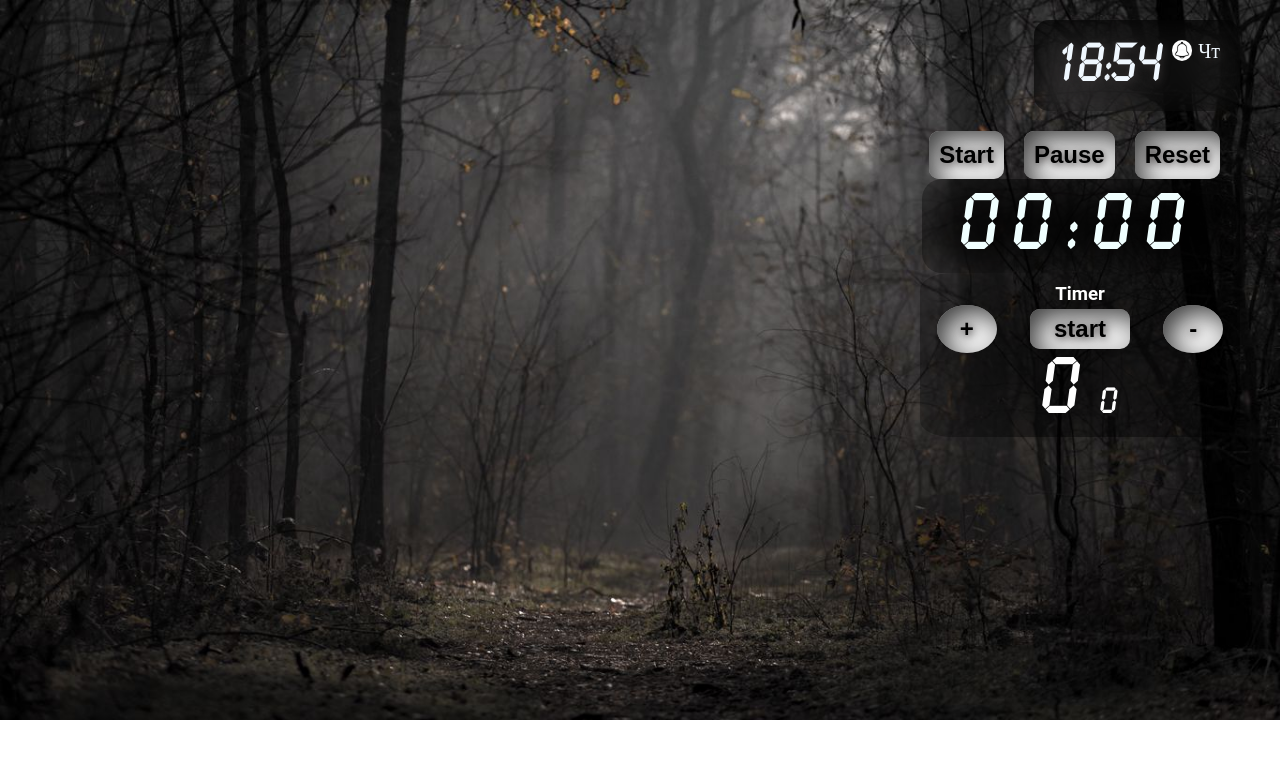
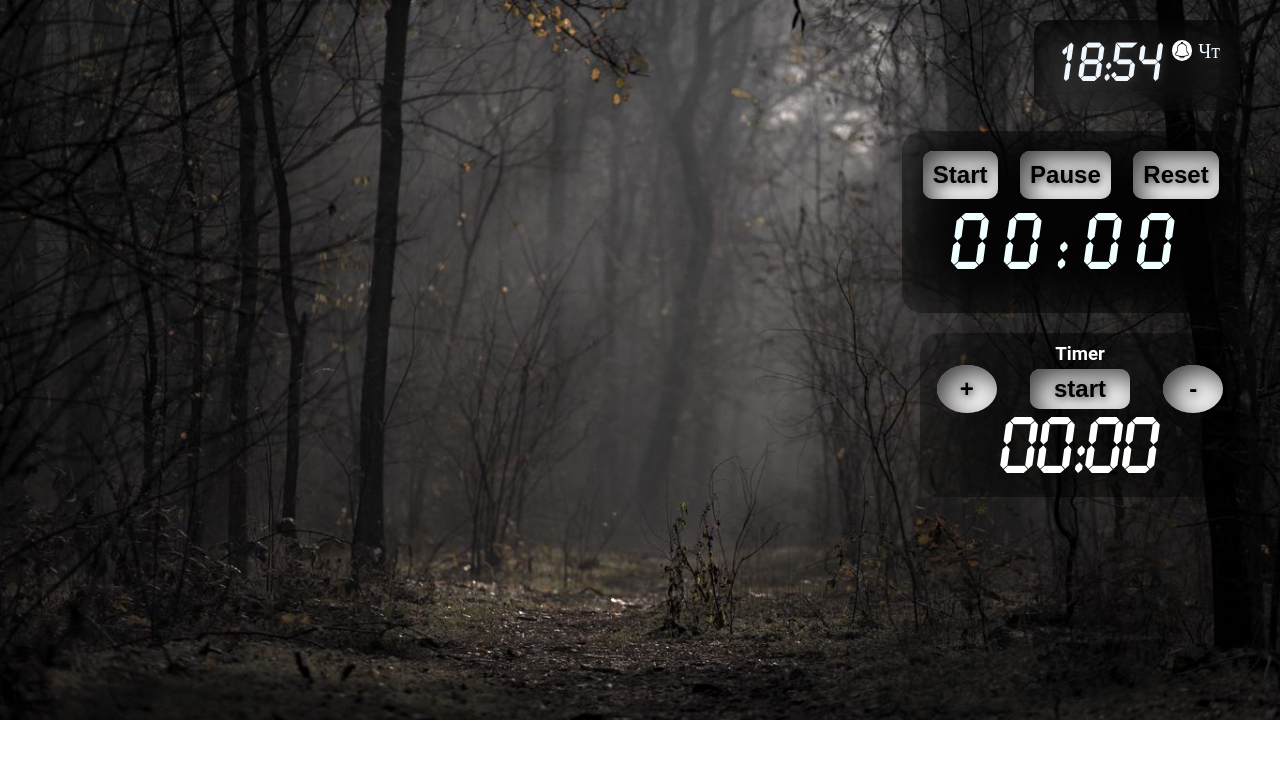
Before and after one commit to pepsif/react-timer, a React (Create React App) app: page / in a window 1280 px wide. Shown: the top 758 px of the page. Built offline with nearby package versions, Linux system fonts and the light colour scheme.

Commit message:
init: add beep directory and add two files, add play sound when timer count 0

```diff
--- a/src/App.css
+++ b/src/App.css
@@ -53,40 +53,3 @@ body {
 .App-link {
     /* color: #61dafb; */
 }
-
-  /* --STOP-WATCH-BLOCK--- */
-.stop-watch-block {
-    /* display: flex;
-    flex-direction: column;
-    justify-content: right;
-    align-items: flex-end; */
-}
-
-.button {
-    margin-right: 20px;
-    padding: 10px 10px;
-    border-radius: 10px;
-    font-size: 24px;
-    font-weight: bold;
-    border: none;
-    text-shadow: 1px 2px 8px rgb(54, 50, 50);
-    box-shadow: 10px 10px 27px -3px rgba(0,0,0,0.75) inset;
-
-
-}
-
-.button:hover {
-    background-color: darkgrey;
-}
-
-.timer {
-    font-family: "LCD", serif;
-    font-size: 70px;
-    letter-spacing: 16px;
-    font-weight: 400;
-    margin: 0;
-    color: azure;
-    backdrop-filter: blur(30px) brightness(10%);
-    padding:10px 40px;
-    border-radius: 20px;
-}
--- a/src/App.js
+++ b/src/App.js
@@ -11,11 +11,14 @@ function App(props) {
             <Clock state={props.state} />
             <section className="stopwatch-section">
                 <div className='container stopwatch-container'>
-                    <ButtonBlock state={props.state} />
-                    <StopWatchTable state={props.state} />
+                    <div className="stopwatch-block">
+                        <ButtonBlock state={props.state} />
+                        <StopWatchTable state={props.state} />
+                    </div>
+
                 </div>
             </section>
-            <Timer state={props.state}/>
+            <Timer state={props.timerState}/>
 
         </div>
     );
--- /dev/null
+++ b/src/components/Button-block/button-block.css
@@ -0,0 +1,20 @@
+.button-block {
+    display: flex;
+    justify-content: space-around;
+}
+.button {
+    /*margin-right: 20px;*/
+    padding: 10px 10px;
+    border-radius: 10px;
+    font-size: 24px;
+    font-weight: bold;
+    border: none;
+    text-shadow: 1px 2px 8px rgb(54, 50, 50);
+    box-shadow: 10px 10px 27px -3px rgba(0,0,0,0.75) inset;
+
+
+}
+
+.button:hover {
+    background-color: darkgrey;
+}
--- a/src/components/Button-block/button-block.jsx
+++ b/src/components/Button-block/button-block.jsx
@@ -1,4 +1,5 @@
 import React from "react";
+import './button-block.css'
 
 function ButtonBlock(props) {
 
@@ -14,12 +15,9 @@ function ButtonBlock(props) {
     return (
 
         <div className="button-block">
-            <div className="container">
-                <button className="button on" onClick={startTimer} >Start</button>
-                <button className="button off"  onClick={stopTimer} >Pause</button>
-                <button className="button reset"  onClick={resetTimer} >Reset</button>
-            </div>
-
+            <button className="button on" onClick={startTimer}>Start</button>
+            <button className="button off" onClick={stopTimer}>Pause</button>
+            <button className="button reset" onClick={resetTimer}>Reset</button>
         </div>
 
     )
--- a/src/components/stop-watch/stopwatch.css
+++ b/src/components/stop-watch/stopwatch.css
@@ -3,6 +3,22 @@
     flex-direction: column;
     justify-content: right;
     align-items: flex-end;
+}
 
-    color:red;
+.stopwatch-block {
+    backdrop-filter: blur(30px) brightness(10%);
+    padding: 20px 10px;
+    border-radius: 20px;
 }
+
+.stopwatch {
+    font-family: "LCD", serif;
+    font-size: 70px;
+    letter-spacing: 16px;
+    font-weight: 400;
+    margin: 0;
+    color: azure;
+
+    padding: 10px 40px;
+    border-radius: 20px;
+}
--- a/src/components/stop-watch/stopwatch.jsx
+++ b/src/components/stop-watch/stopwatch.jsx
@@ -1,13 +1,10 @@
 import React from "react";
 import './stopwatch.css'
 
-function StopWatchTable( props ) {
-    return(
+function StopWatchTable(props) {
+    return (
         <section className="stopwatch-table ">
-            <div className="container ">
-                <p className="timer">{props.state.stopwatchDisplay}</p>
-            </div>
-
+            <p className="stopwatch">{props.state.stopwatchDisplay}</p>
         </section>
     )
 }
--- a/src/components/timer/timer.css
+++ b/src/components/timer/timer.css
@@ -1,13 +1,13 @@
 .timer-section {
-
+margin-top: 20px;
 }
 .timer-container {
 display: flex;
 justify-content: right;
 }
 .timer-block {
-   border-radius: 10%;
-    backdrop-filter: blur(90px) brightness(5%);
+   border-radius: 20px;
+    backdrop-filter: blur(90px) brightness(0%);
    width:320px;
 display: flex;
     flex-direction: column;
@@ -31,7 +31,7 @@ display: flex;
     margin: 0;
     width: 60px;
     border-radius: 50%;
-    /*background-color: #61dafb;*/
+
 }
 .down {
 margin: 0;
@@ -53,4 +53,5 @@ font-weight: bold;
 }
 .timer-seconds {
     font-size: 32px;
+    margin-left: 14px;
 }
--- a/src/components/timer/timer.jsx
+++ b/src/components/timer/timer.jsx
@@ -1,7 +1,7 @@
 import React from "react";
 import './timer.css'
 
-const Timer = ( props ) => {
+const Timer = (props) => {
 
 
     const timerIncrease = () => {
@@ -10,6 +10,9 @@ props.state.timerIncrease()
     const timerDecrease = () => {
         props.state.timerDecrease()
     }
+    const timerStart = () => {
+        props.state.timerStart()
+    }
 
     return (
         <section className="timer-section">
@@ -17,13 +20,16 @@ const timerDecrease = () => {
                 <div className="timer-block">
                     <h3 className="timer-title">timer</h3>
                     <div className="timer-button-block">
-            <button className="button up" onClick={ timerIncrease }>+</button>
-            <button className="button start">start</button>
-            <button className="button down" onClick={ timerDecrease }>-</button>
-
+                        <button className="button up" onClick={timerIncrease}>+</button>
+                        <button className="button start" onClick={timerStart}>start</button>
+                        <button className="button down" onClick={timerDecrease}>-</button>
                     </div>
 
-          <span className="timer-count">{props.state.timerMinutes} <span className="timer-seconds">{props.state.timerSeconds}</span></span>
+                    <span className="timer-count">{props.state.timerDisplay}
+
+
+
+          </span>
 
 
                 </div>
--- a/src/index.js
+++ b/src/index.js
@@ -2,6 +2,7 @@ import React from 'react';
 import ReactDOM from 'react-dom/client';
 import App from './App';
 import state from './state/state';
+import timerState from "./state/timer-state";
 
 const root = ReactDOM.createRoot(document.getElementById('root'));
 
@@ -9,7 +10,7 @@ const root = ReactDOM.createRoot(document.getElementById('root'));
 const rerenderTree = () => {
   root.render(
       <React.StrictMode>
-        <App state={state} />
+        <App state={state} timerState={timerState}/>
       </React.StrictMode>
   );
 }
--- a/src/state/state.js
+++ b/src/state/state.js
@@ -44,9 +44,9 @@ const state = {
         }
         display += `${seconds}`
         this.stopwatchDisplay = display
-        if(minutes) { console.log("++")}
-        console.log(minutes)
-
+        if (minutes) {
+            console.log("++")
+        }
     },
     //  --CLOCK-STATE---
     clockTiming: "",
@@ -68,30 +68,7 @@ const state = {
         if (state.clockMinutes < 10) {
             state.clockMinutes = "0" + minute
         }
-
-        //  console.log(minute)
         rerenderTree()
-    }, 1000),
-
-    // --TIMER-STATE---
-    timerMinutes: 0,
-    timerSeconds: 0,
-    timerMilliSeconds: 0,
-    timerInterval: "",
-
-    timerIncrease() {
-        this.timerMinutes += 1
-        rerenderTree()
-    },
-    timerDecrease() {
-        if(this.timerMinutes === 0) return
-        this.timerMinutes -= 1
-        rerenderTree()
-    }
-
+    }, 1000)
 }
-//  console.log( state.clockHours, state.clockMinutes )
-
-// console.log(state.t)
-// state.start()
 export default state
--- /dev/null
+++ b/src/state/timer-state.js
@@ -0,0 +1,66 @@
+import timerEndBeep from "../beep/Beep-09.ogg"
+import rerenderTree from "../index";
+const timerEnd = new Audio(timerEndBeep);
+
+
+
+
+
+const timerState = {
+    timerStarter: false,
+    timerMinutes: 0,
+    timerSeconds: 0,
+    timerInterval: "",
+    timerDisplay: "00:00",
+
+    timerStart() {
+        if (this.timerStarter === true) return;
+        this.timerStarter = true //first init starter
+        this.timerMinutes -= 1   // first init minutes
+        this.timerSeconds = 60
+        this.timerInterval = setInterval(() => {
+            this.timerSeconds -= 1
+
+            if (this.timerSeconds === 0 && this.timerMinutes === 0) {
+                clearInterval(this.timerInterval)
+                this.timerStarter = false
+                this.timerSeconds = "00"
+                timerEnd.play()
+            }
+
+            if (this.timerSeconds === 0) {
+                this.timerSeconds = 59
+                this.timerMinutes -= 1
+            }
+            if (this.timerSeconds < 10) {
+                this.timerSeconds = "0"+this.timerSeconds
+
+            }
+            if(this.timerStarter === false ) {
+                this.timerSeconds = "00"
+            }
+            this.timerDisplay = `${this.timerMinutes}:${this.timerSeconds}`
+            rerenderTree()
+        }, 1000)
+    },
+
+    timerIncrease() {
+        this.timerMinutes += 1
+        this.timerDisplay = `${this.timerMinutes}: 0${this.timerSeconds}`
+        if (this.timerMinutes < 10) {
+            this.timerDisplay = "0" + `${this.timerMinutes}: 0${this.timerSeconds}`
+        }
+        // rerenderTree()
+    },
+    timerDecrease() {
+        if (this.timerMinutes === 0) return
+        this.timerMinutes -= 1
+        this.timerDisplay = `${this.timerMinutes}: 0${this.timerSeconds}`
+        if (this.timerMinutes < 10) {
+            this.timerDisplay = "0" + `${this.timerMinutes}: 0${this.timerSeconds}`
+        }
+        // rerenderTree()
+    }
+}
+
+export default timerState
```
Lines whose indentation alone changed are shown as unchanged.
